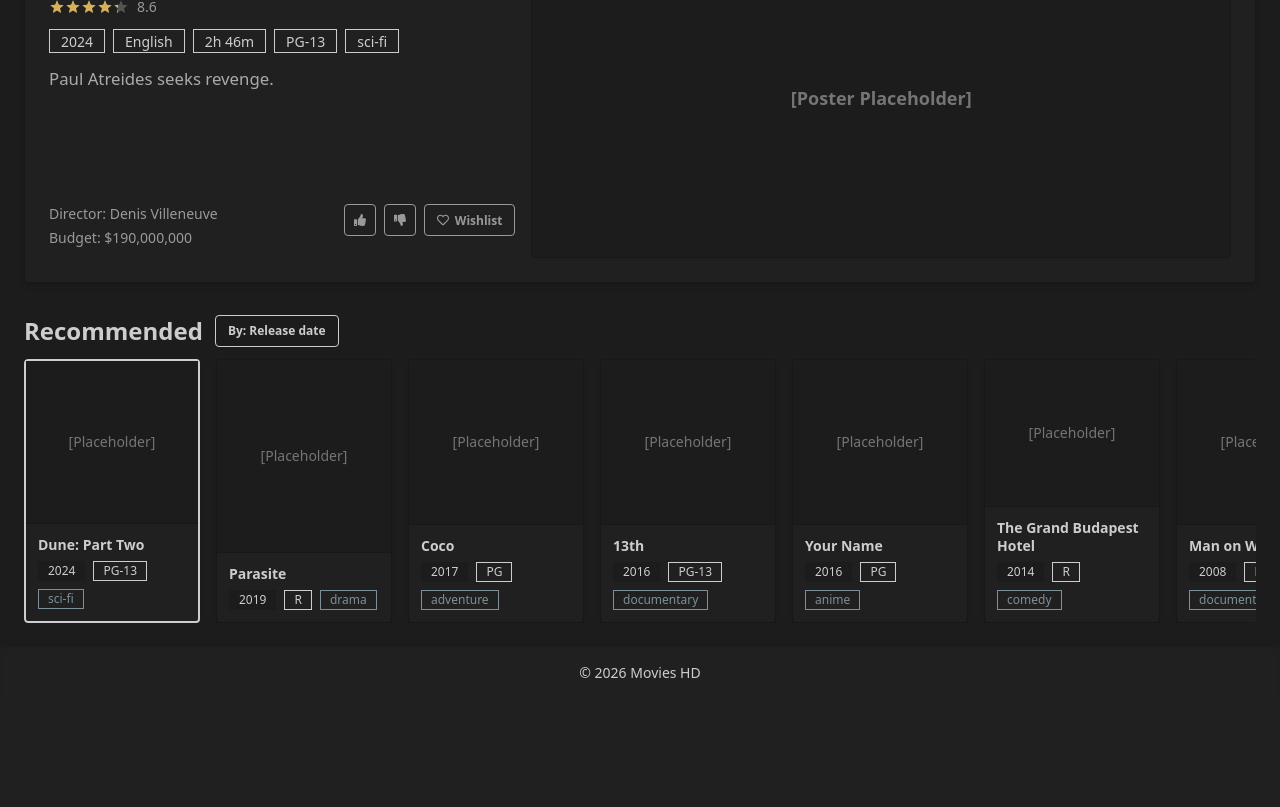
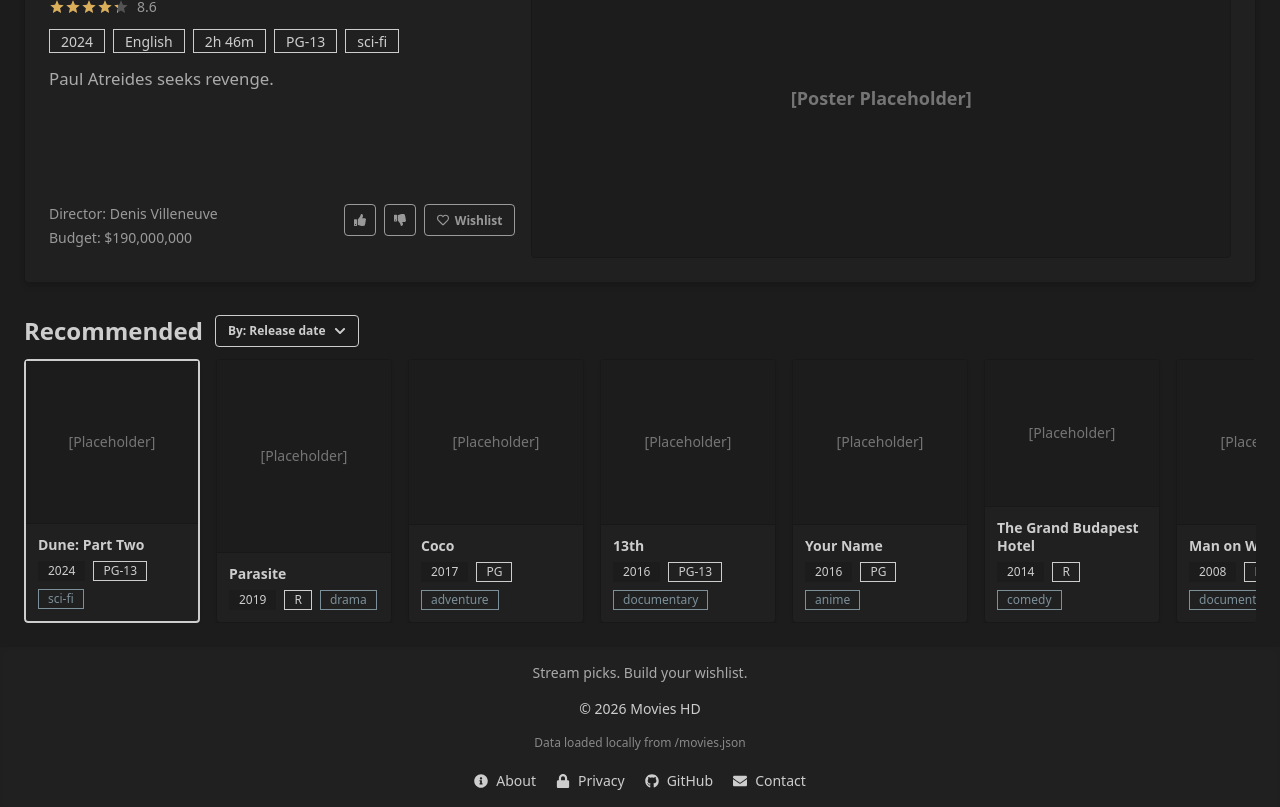
Before and after one commit to Hugo-NCF/MiniProject04, a React (Vite) app: page / in a window 1280 px wide. Shown: the part 183-990 px from the top of the page. Before the commit the page ends 882 px from the top, so only its background shows below. Built offline with nearby package versions, Linux system fonts and the light colour scheme.

Commit message:
Update footer

```diff
--- a/src/components/MovieSiteLayout.jsx
+++ b/src/components/MovieSiteLayout.jsx
@@ -1,4 +1,4 @@
-import { FaChevronDown, FaFilm } from "react-icons/fa";
+import { FaChevronDown, FaFilm, FaGithub, FaInfoCircle, FaLock, FaEnvelope } from "react-icons/fa";
 import { useCallback, useMemo, useState } from "react";
 
 function defaultMovieKey(movie) {
@@ -238,9 +238,46 @@
 
       {/* Footer */}
       <footer className="footer footer-center p-4 bg-base-100 text-base-content shadow-inner w-full">
-        <p>
-          © {new Date().getFullYear()} Movies HD
-        </p>
+        <div className="space-y-2">
+          <p className="text-sm text-base-content/80">Stream picks. Build your wishlist.</p>
+          <p className="text-sm">© {new Date().getFullYear()} Movies HD</p>
+          <p className="text-xs text-base-content/60">Data loaded locally from /movies.json</p>
+
+          <div className="flex items-center justify-center gap-5 pt-1">
+            <a
+              href="#"
+              className="link link-hover text-sm inline-flex items-center gap-2"
+              onClick={(e) => e.preventDefault()}
+            >
+              <FaInfoCircle />
+              About
+            </a>
+            <a
+              href="#"
+              className="link link-hover text-sm inline-flex items-center gap-2"
+              onClick={(e) => e.preventDefault()}
+            >
+              <FaLock />
+              Privacy
+            </a>
+            <a
+              href="#"
+              className="link link-hover text-sm inline-flex items-center gap-2"
+              onClick={(e) => e.preventDefault()}
+            >
+              <FaGithub />
+              GitHub
+            </a>
+            <a
+              href="#"
+              className="link link-hover text-sm inline-flex items-center gap-2"
+              onClick={(e) => e.preventDefault()}
+            >
+              <FaEnvelope />
+              Contact
+            </a>
+          </div>
+        </div>
       </footer>
 
     </div>
--- a/src/components/RecommendedRow.jsx
+++ b/src/components/RecommendedRow.jsx
@@ -1,4 +1,5 @@
 import BaseMovieCard from "./BaseMovieCard";
+import { FaChevronDown } from "react-icons/fa";
 
 function defaultMovieKey(movie) {
   return `${movie?.title ?? "movie"}-${movie?.releasing_year ?? ""}`;
@@ -33,9 +34,12 @@
       <div className="flex flex-wrap items-center gap-3">
         <h2 className="text-2xl font-semibold">{title}</h2>
 
-        <details className="dropdown dropdown-bottom">
+        <details className="dropdown dropdown-bottom group">
           <summary className="btn btn-sm btn-outline list-none" aria-label="Sort movies">
-            By: {sortLabel}
+            <span className="flex items-center gap-2">
+              <span>By: {sortLabel}</span>
+              <FaChevronDown className="transition-transform group-open:rotate-180" />
+            </span>
           </summary>
 
           <ul className="dropdown-content menu bg-base-100 rounded-box z-10 mt-2 w-52 p-2 shadow">
```
